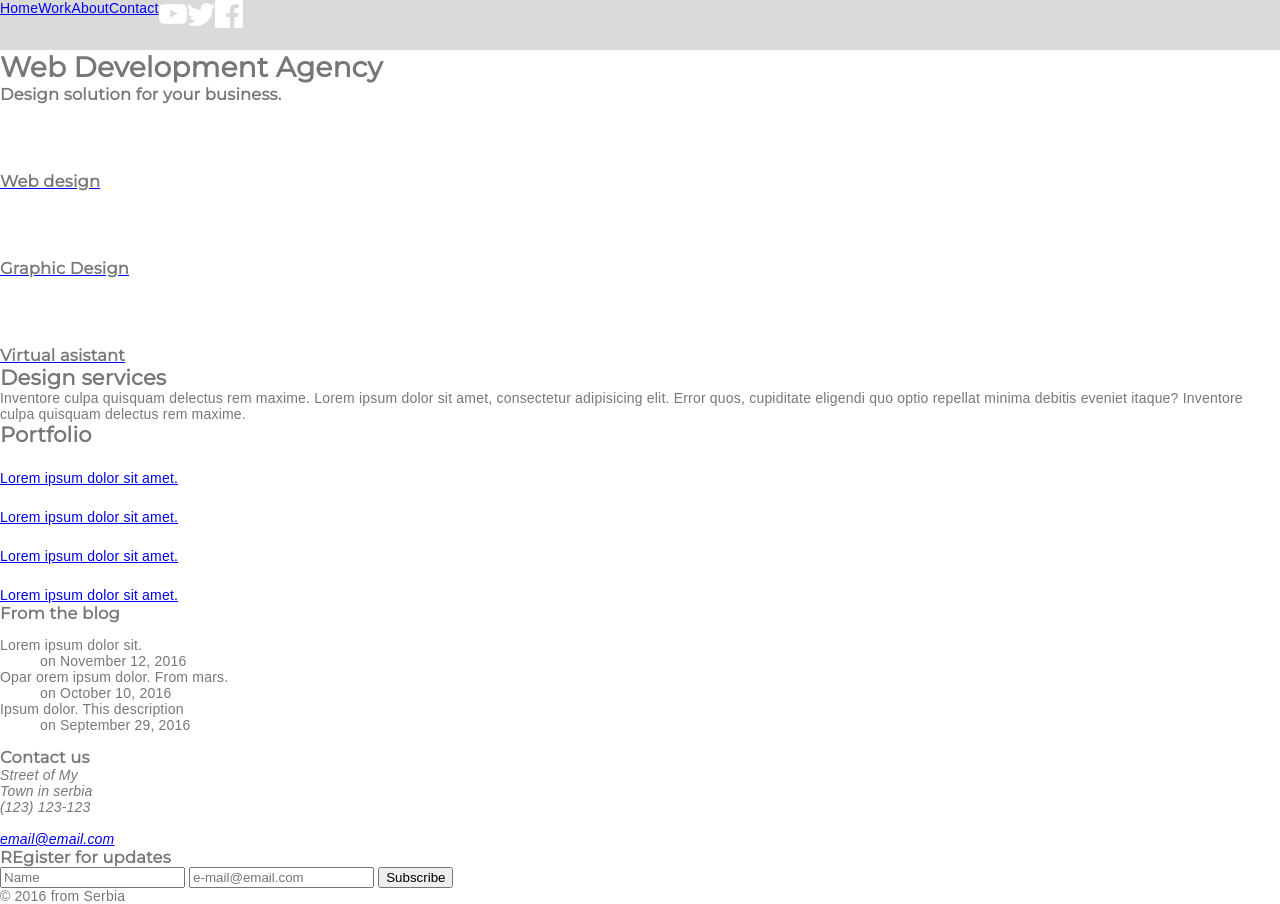
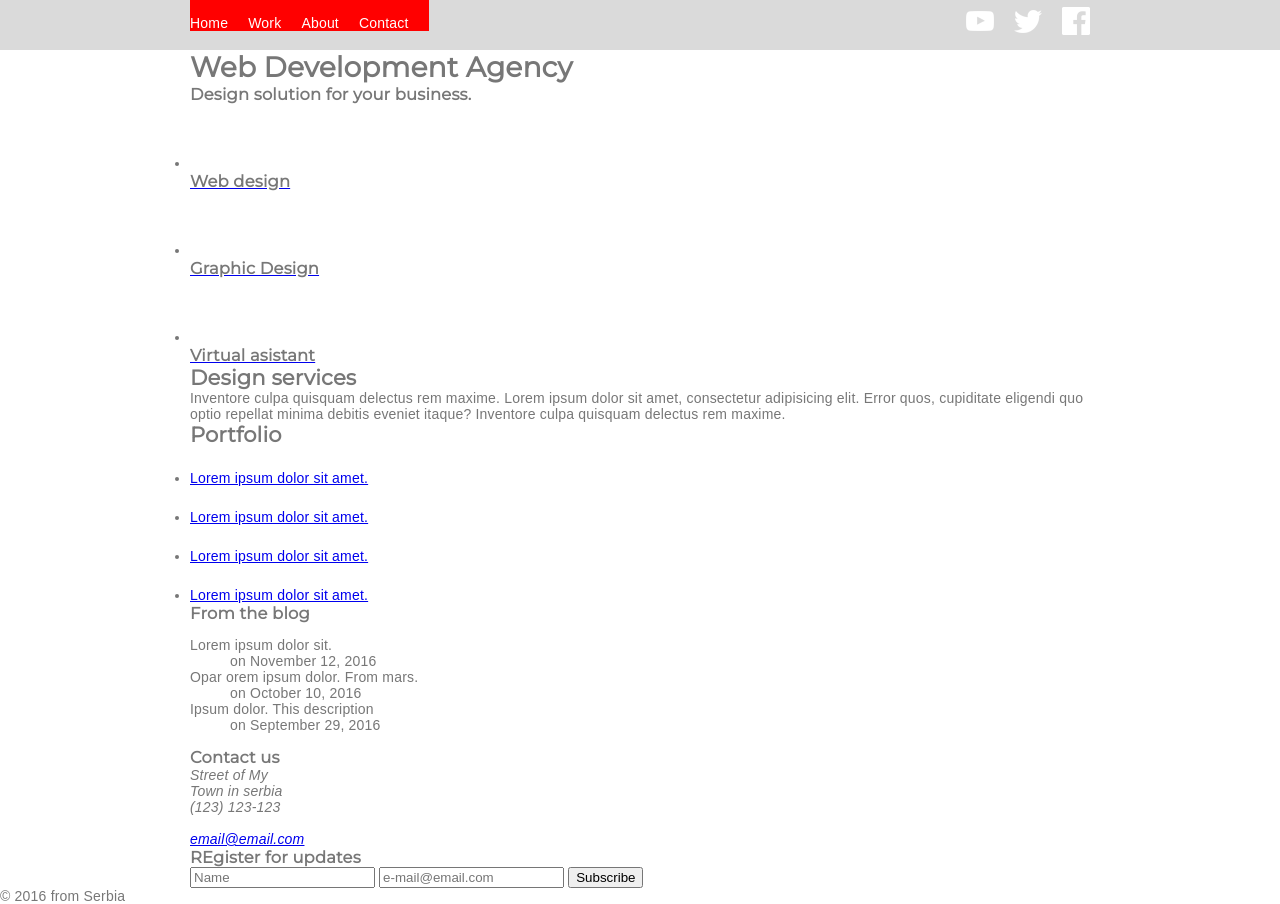
Before and after one commit to zolevs/ResponsiveFrontPage, a plain HTML site: page index.html in a window 1280 px wide. Drawn offline with Linux system fonts and the light colour scheme.

Commit message:
nav style

```diff
--- a/styles/style.css
+++ b/styles/style.css
@@ -13,7 +13,15 @@ body {
 h1, h2, h3, h4, h5, h6 {
 	font-family: 'Montserrat', sans-serif;
 }
+
+.container {
+	max-width: 900px;
+	margin: 0 auto;
+}
+
+
 /* ******* Navigation */
+
 nav {
 	background-color: #dadada;
 	height: 50px;
@@ -24,3 +32,22 @@ nav {
 .nav-list li, .social-list li {
 	float: left;
 }
+.nav-list li {
+	margin-right: 20px;
+}
+.nav-list {
+	padding-top: 15px;
+	float: left; /*sa ovim float: left smo sredili da padding nebude preko cele sirini jer na taj nacin i logoi padnu za padding dole*/
+	background-color: red;
+}
+.social-list {
+	float: right;
+	margin-top: 7px; /* mogli smo i padding da koristimo*/
+}
+.nav-list li a {
+	color: #fff;
+	text-decoration: none;
+}
+.social-list li {
+	margin-left: 20px;
+}
```
